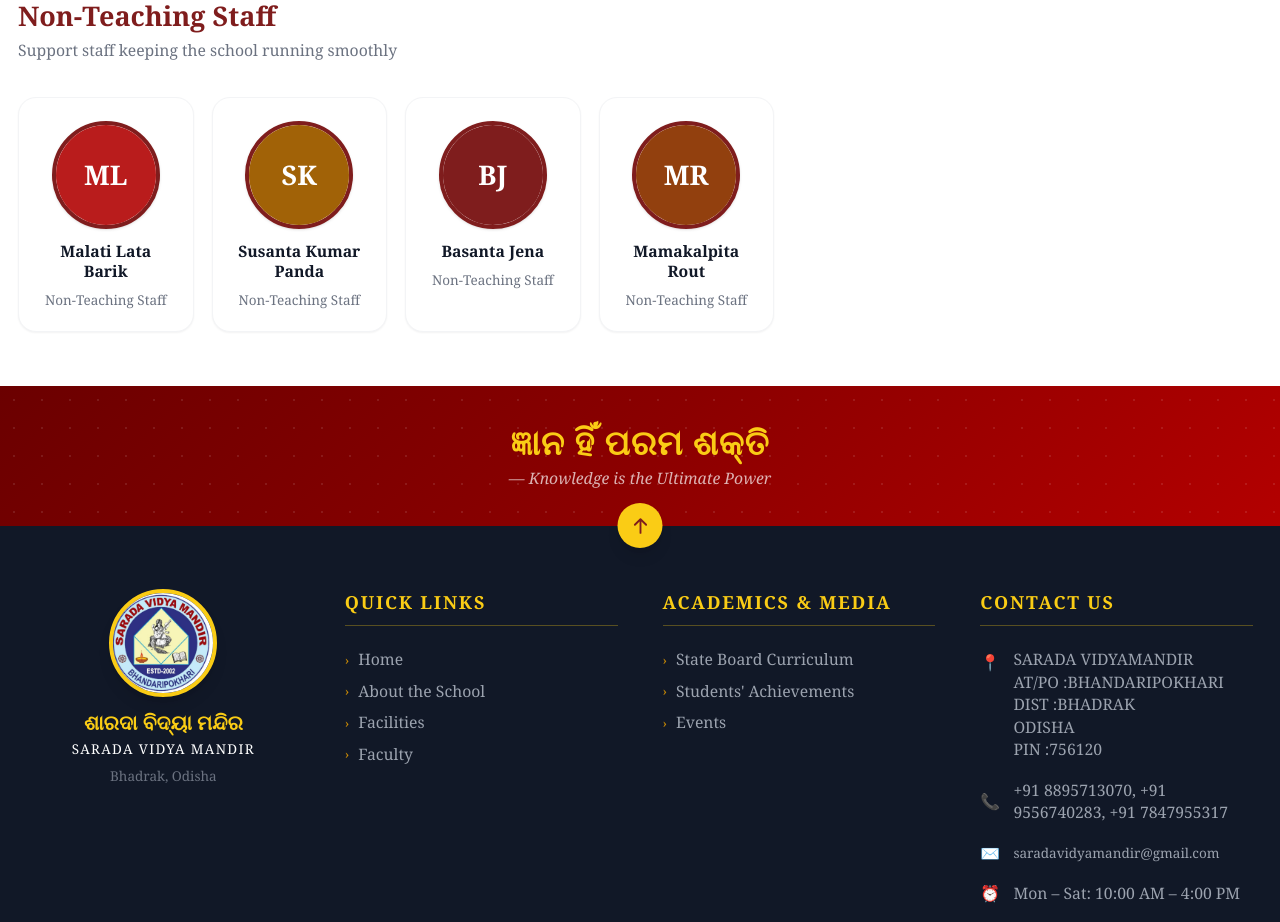
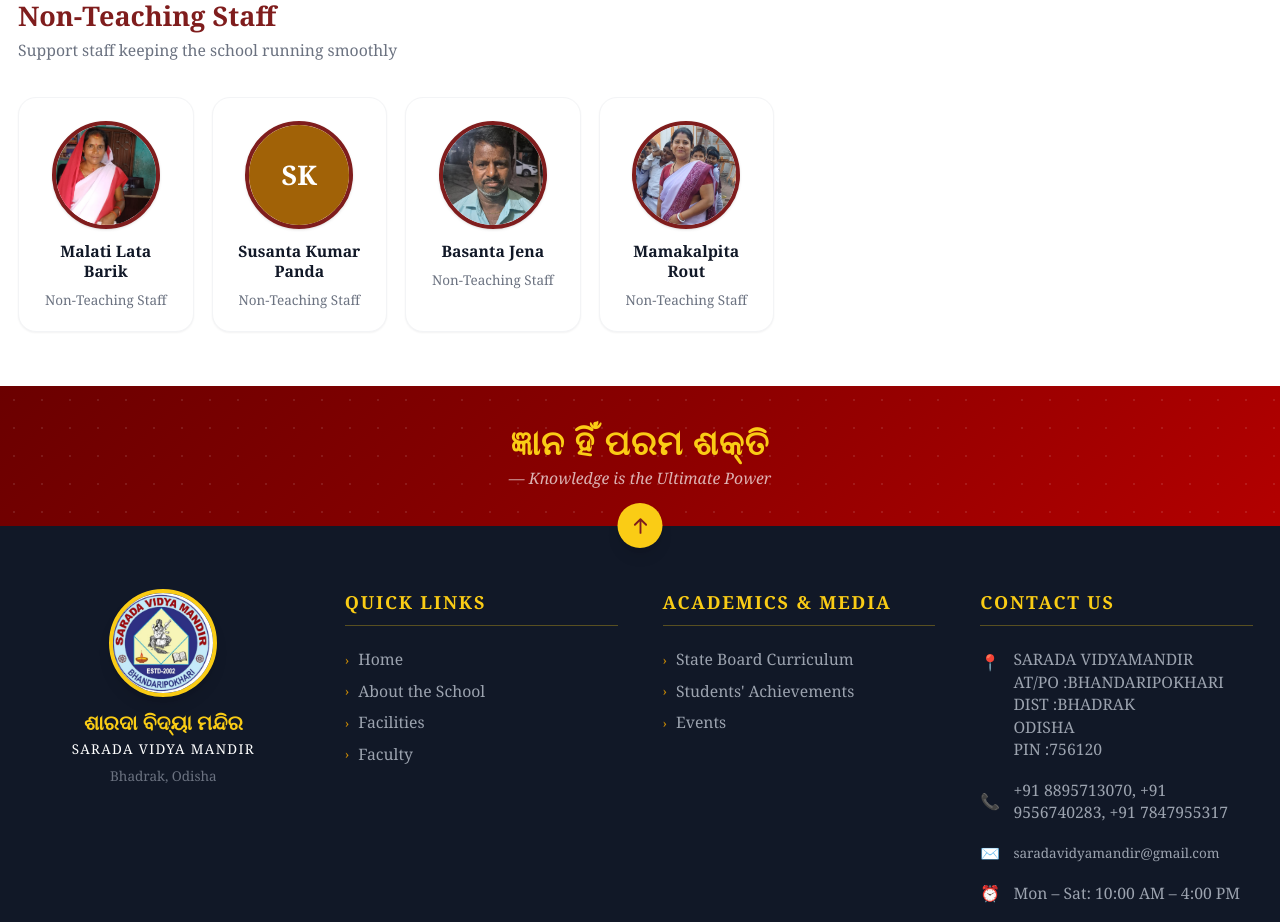
Before and after one commit to iambhumi/SSVM-site, a React (Vite) app: page /faculty in a window 1280 px wide. Shown: the part 2360-3282 px from the top of the page. Built offline with nearby package versions, Linux system fonts and the light colour scheme; a web font is replaced by a local one.

Commit message:
removed stat strip from achievements section

```diff
--- a/src/App.jsx
+++ b/src/App.jsx
@@ -2,13 +2,11 @@ import { BrowserRouter, Routes, Route } from "react-router-dom";
 import Layout from "./components/Layout";
 import Home from "./pages/Home";
 import About from "./pages/About";
-import Curriculum from "./pages/Curriculum";
 import StudentAchievements from "./pages/StudentAchievements";
 import Faculty from "./pages/Faculty";
 import Facility from "./pages/Facility";
-import Alumni from "./pages/Alumni";
+
 import Events from "./pages/Events";
-
 import Contact from "./pages/Contact";
 
 
@@ -20,11 +18,11 @@ export default function App() {
           <Route index element={<Home />} />
           <Route path="about" element={<About />} />
 
-          <Route path="curriculum" element={<Curriculum />} />
+
           <Route path="student-achievements" element={<StudentAchievements />} />
           <Route path="faculty" element={<Faculty />} />
           <Route path="facility" element={<Facility />} />
-          <Route path="alumni" element={<Alumni />} />
+
           <Route path="events" element={<Events />} />
 
 
--- a/src/pages/Alumni.jsx
+++ /dev/null
@@ -1,3 +0,0 @@
-export default function Alumni() {
-  return <div className="p-10 text-center text-2xl text-red-900 font-bold">Student Alumni — Coming Soon</div>;
-}
--- a/src/pages/Announcements.jsx
+++ /dev/null
@@ -1,3 +0,0 @@
-export default function Announcements() {
-  return <div className="p-10 text-center text-2xl text-red-900 font-bold">Announcements — Coming Soon</div>;
-}
--- a/src/pages/Faculty.jsx
+++ b/src/pages/Faculty.jsx
@@ -37,10 +37,10 @@ const teachingStaff = [
 ];
 
 const nonTeachingStaff = [
-  { id: 1, name: "Malati Lata Barik",   role: "Non-Teaching Staff", photo: null },
-  { id: 2, name: "Susanta Kumar Panda", role: "Non-Teaching Staff", photo: null },
-  { id: 3, name: "Basanta Jena",        role: "Non-Teaching Staff", photo: null },
-  { id: 4, name: "Mamakalpita Rout",    role: "Non-Teaching Staff", photo: null },
+  { id: 1, name: "Malati Lata Barik",   role: "Non-Teaching Staff", photo: "MalatiLata.jpeg" },
+  { id: 2, name: "Susanta Kumar Panda", role: "Non-Teaching Staff", photo: "" },
+  { id: 3, name: "Basanta Jena",        role: "Non-Teaching Staff", photo: "BasantaLata Jena.jpeg" },
+  { id: 4, name: "Mamakalpita Rout",    role: "Non-Teaching Staff", photo: "Mamakalpita.jpeg" },
 ];
 
 // Generates initials avatar with consistent color per name
--- a/src/pages/Notices.jsx
+++ /dev/null
@@ -1,3 +0,0 @@
-export default function Notices() {
-  return <div className="p-10 text-center text-2xl text-red-900 font-bold">Notices — Coming Soon</div>;
-}
--- a/src/pages/PrincipalMessage.jsx
+++ /dev/null
@@ -1 +0,0 @@
-}
--- a/src/pages/SchoolAchievements.jsx
+++ /dev/null
@@ -1,3 +0,0 @@
-export default function SchoolAchievements() {
-  return <div className="p-10 text-center text-2xl text-red-900 font-bold">School's Achievements — Coming Soon</div>;
-}
--- a/src/pages/VisionMission.jsx
+++ /dev/null
@@ -1,3 +0,0 @@
-export default function VisionMission() {
-  return <div className="p-10 text-center text-2xl text-red-900 font-bold">Vision & Mission — Coming Soon</div>;
-}
```
Also changed, not shown: public/faculty/MalatiLata.jpeg (added), public/faculty/Mamakalpita.jpeg (added).
